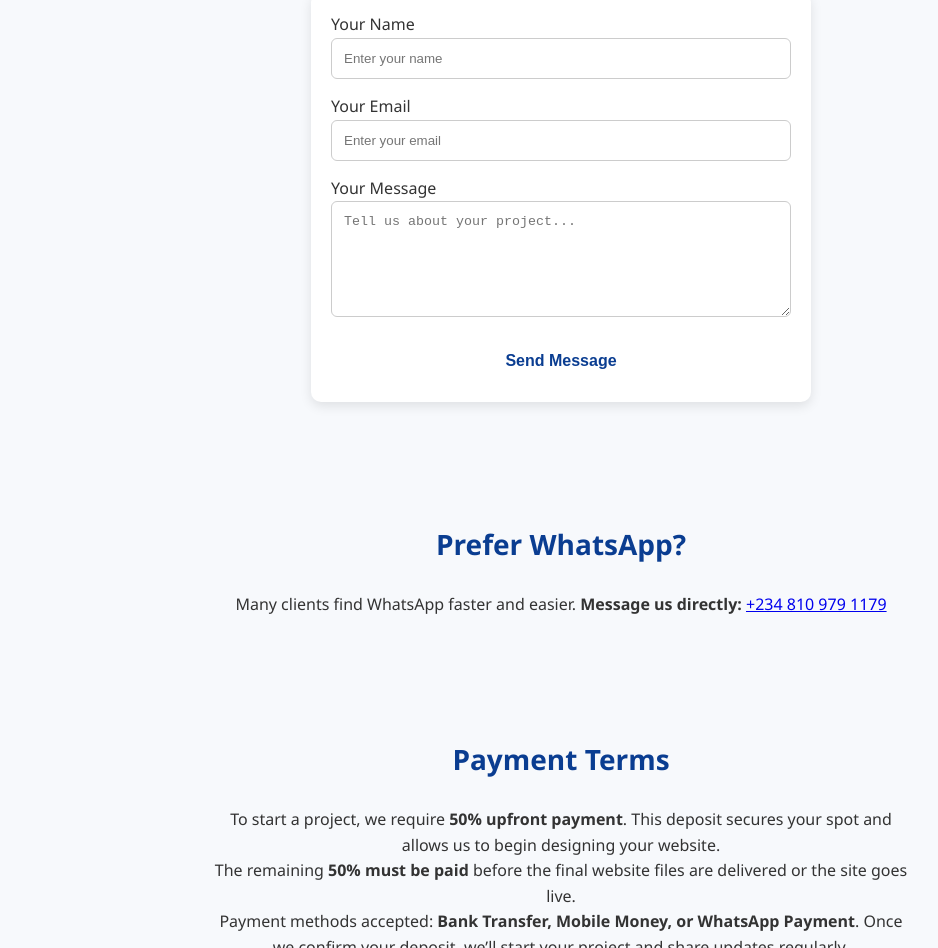
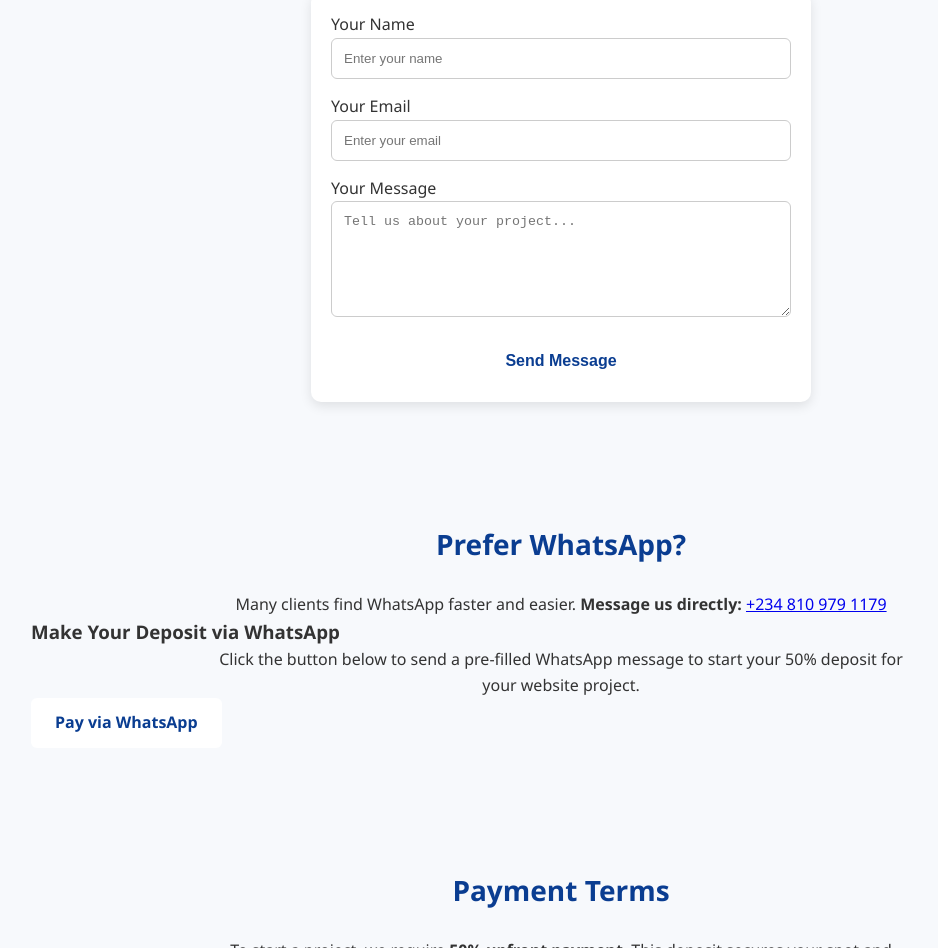
Before and after one commit to olaniawoemmanuel-creator/currie-web-studio, a plain HTML site: page contact.html in a window 1280 px wide. Shown: the part 271-1219 px from the top of the page, without its empty margins (79-1017 px from the left). Drawn offline with Linux system fonts and the light colour scheme.

Commit message:
Add files via upload

```diff
--- a/contact.html
+++ b/contact.html
@@ -49,14 +49,24 @@
   </form>
 </section>
 
-<!-- WHATSAPP CONTACT -->
+<!-- WHATSAPP CONTACT & PAYMENT -->
 <section class="section">
   <h2>Prefer WhatsApp?</h2>
   <p class="section-text">
     Many clients find WhatsApp faster and easier.
     <strong>Message us directly:</strong>
-    <a href="https://wa.me/+2348109791179" target="_blank">+234 810 979 1179</a>
+    <a href="https://wa.me/2348109791179" target="_blank">+234 810 979 1179</a>
   </p>
+
+  <h3>Make Your Deposit via WhatsApp</h3>
+  <p class="section-text">
+    Click the button below to send a pre-filled WhatsApp message to start your 50% deposit for your website project.
+  </p>
+  <a href="https://wa.me/2348109791179?text=Hi%20CURRIE%20Web%20Studio%2C%20I%20want%20to%20pay%2050%25%20deposit%20for%20my%20website%20project."
+     target="_blank"
+     class="btn-main">
+     Pay via WhatsApp
+  </a>
 </section>
 
 <!-- PAYMENT TERMS -->
```
